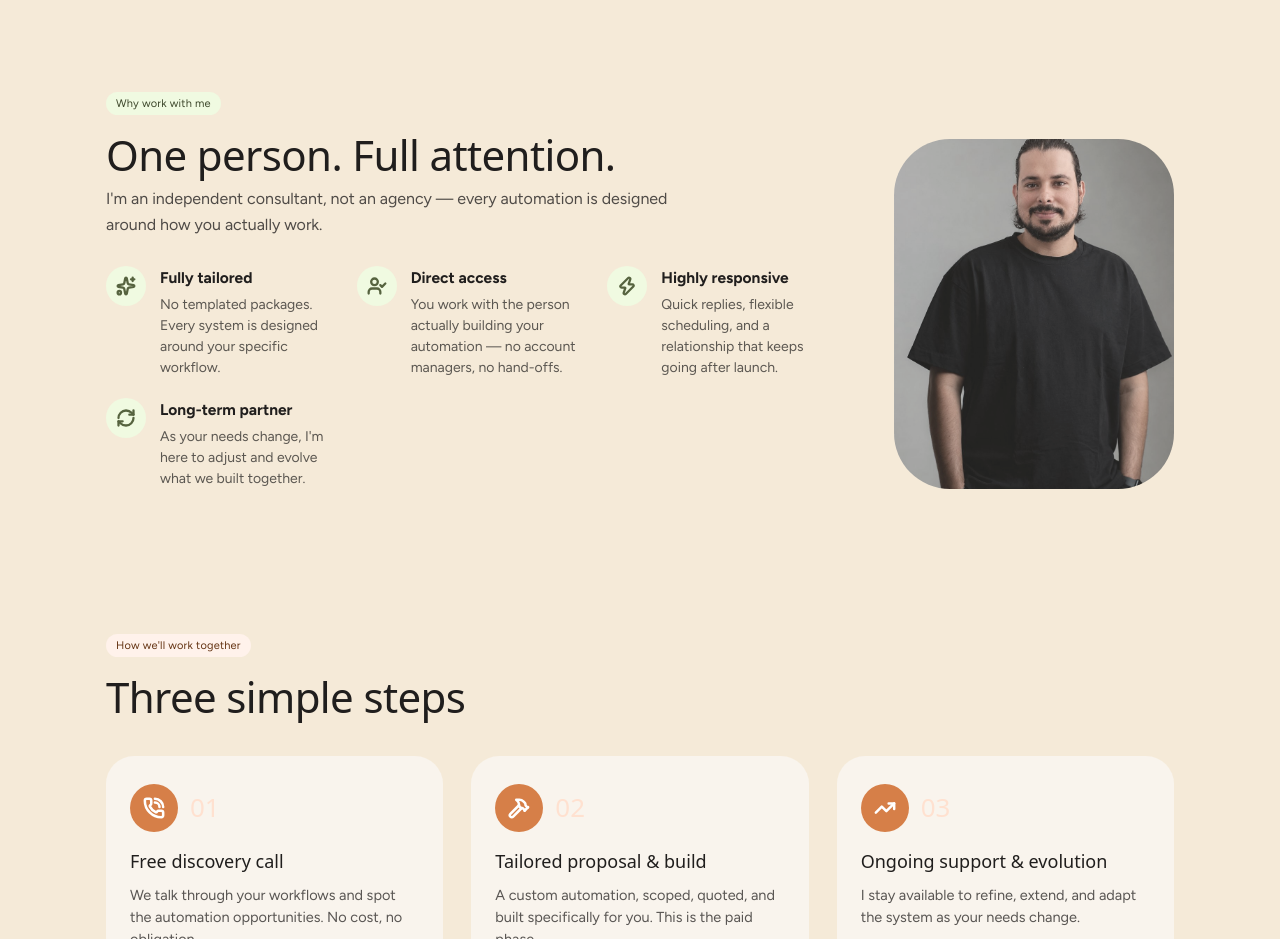
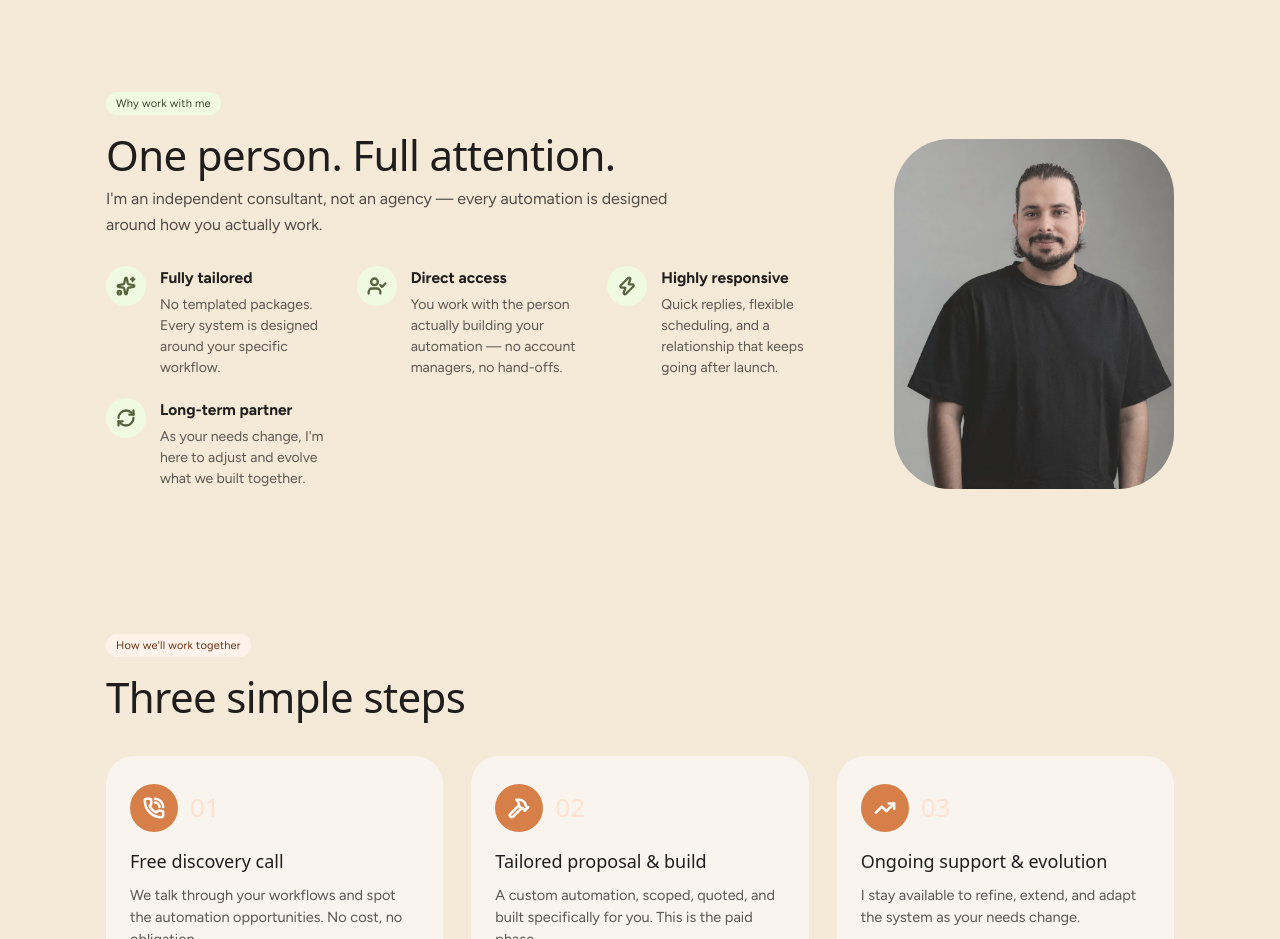
Before and after one commit to lsnparis74-bit/processoia-site, a plain HTML site: page ProcessoIA.dc.html in a window 1280 px wide. Shown: the part 4260-5199 px from the top of the page. Drawn offline with nearby package versions, Linux system fonts and the light colour scheme; a web font is replaced by a local one.

Commit message:
Ajuste le cadrage de la photo consultant
Décale le point de recadrage vers le haut (object-position) pour
que le haut de la tête ne soit plus coupé et que le visage soit
proche du haut du cadre.

Co-Authored-By: Claude Sonnet 5 <noreply@anthropic.com>

```diff
--- a/ProcessoIA.dc.html
+++ b/ProcessoIA.dc.html
@@ -258,7 +258,7 @@
         </div>
       </div>
       <div class="washed" style="flex:1;min-width:220px;max-width:280px;border-radius:calc(2 * var(--radius-lg));overflow:hidden;aspect-ratio:4/5">
-        <img src="./uploads/consultant-photo.jpg" alt="{{ t.whyMe.photoAlt }}" loading="lazy" decoding="async" style="width:100%;height:100%;object-fit:cover;display:block">
+        <img src="./uploads/consultant-photo.jpg" alt="{{ t.whyMe.photoAlt }}" loading="lazy" decoding="async" style="width:100%;height:100%;object-fit:cover;object-position:50% 8%;display:block">
       </div>
     </div></section>
 
```
